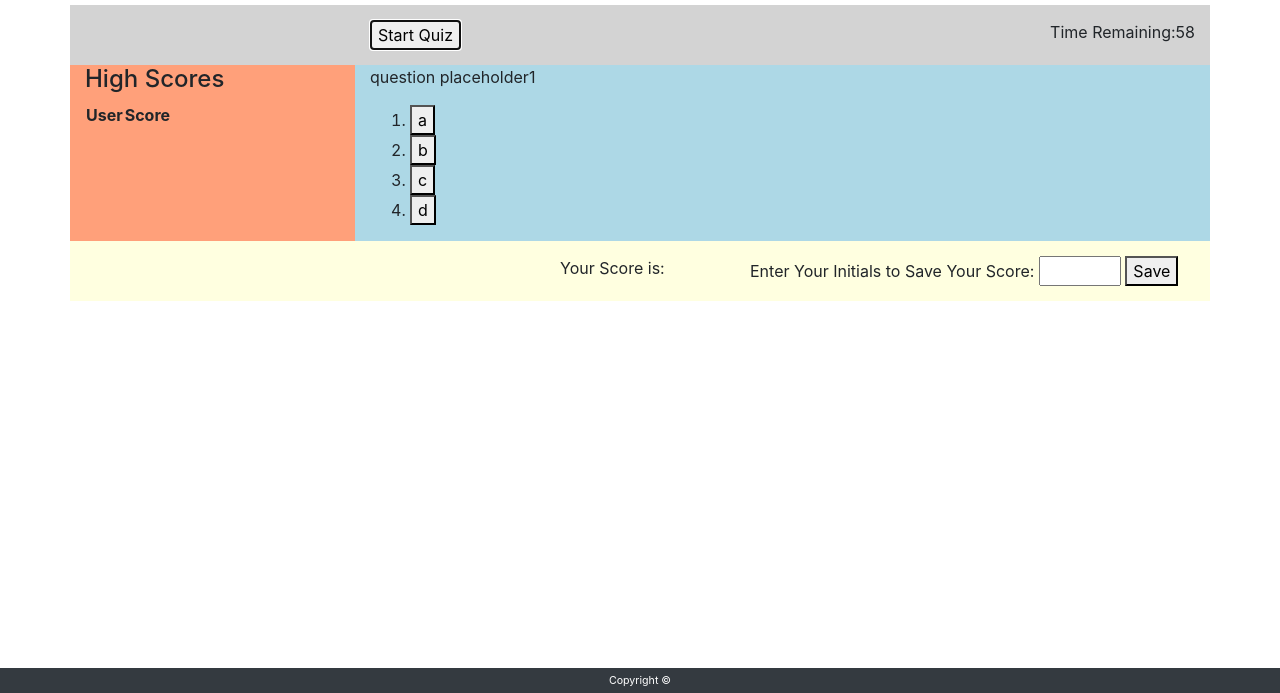
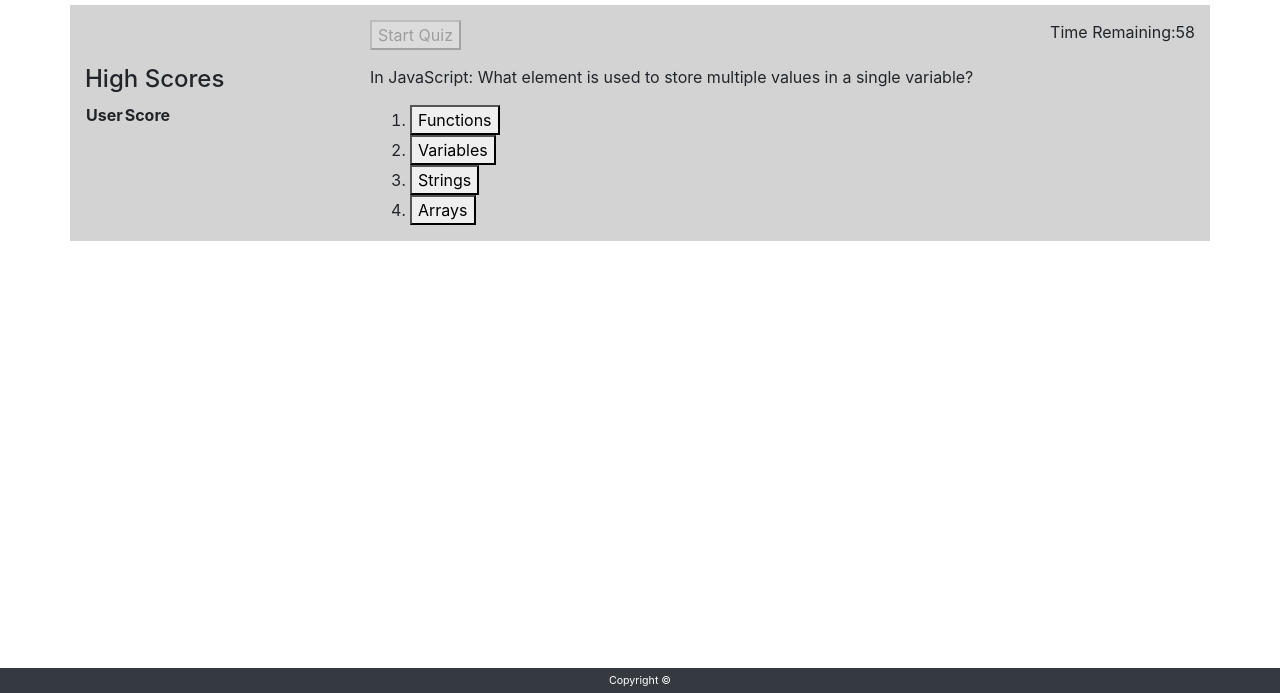
Before and after one commit to mcortes-1113/quizAppV2, a plain HTML site: page index.html in a window 1280 px wide. Both pictures are taken after a click on the button "Start Quiz". Shown: the part 107-800 px from the top of the page. Drawn offline with nearby package versions, Linux system fonts and the light colour scheme.

Commit message:
Final code updates for functionality and styling

```diff
--- a/index.html
+++ b/index.html
@@ -81,7 +81,7 @@
                         </div>
                 </div>
 
-                    <div class="row" id="scoreDiv">
+                    <div class="row" id="scoreDiv" style="display: none;" >
                         <div class="col-md-2 offset-5">
                             <span>Your Score is:</span><span id="finalScore"></span>
                         </div>
--- a/script.js
+++ b/script.js
@@ -1,5 +1,5 @@
 // $(document).ready(function(){
-
+//
 // var questions = require('questionbank.js')
 
 //timer variables
@@ -25,24 +25,24 @@ var highScores = [];
 
 var qbank = [
     {
-    title: "question placeholder1",
-    choices: ["a", "b","c","d"],
-    answer: "a"},
+    title: "In JavaScript: What element is used to store multiple values in a single variable?",
+    choices: ["Functions", "Variables","Strings","Arrays"],
+    answer: "Arrays"},
 
     {
-    title: "question placeholder2",
-    choices: ["a", "b","c","d"],
-    answer: "b"},
+    title: "In Javascript: What is the element called that can continue to execute a block of code as long as the specified condition remains TRUE?",
+    choices: ["Loop", "Clone","Repeater","Debugger"],
+    answer: "Loop"},
 
     {
-    title: "question placeholder3",
-    choices: ["a", "b","c","d"],
-    answer: "c"},
+    title: "What is considered to be the most popular programming language in the world?",
+    choices: ["Swift", "JavaScript","HTML","Ruby"],
+    answer: "JavaScript"},
 
     {
-    title: "question placeholder4",
-    choices: ["a", "b","c","d"],
-    answer: "d"}
+    title: "In CSS: What is the value called that defines colors such as the following: #FFFF00?",
+    choices: ["RGB Value", "Decimal Value","Hex Value","Color Value"],
+    answer: "Hex Value"}
 ];
 
 //create function to start timer
@@ -72,9 +72,19 @@ function stopTimer() {
 
 $("#startBtn").on("click", function() {
     event.preventDefault()
+    $("#startBtn").attr("disabled", true);
     startTimer();
     firstQ();
 });
+
+function reset() {
+    $("#resultCont").text("");
+    $("#finalScore").text("");
+    $("#initials").val("")
+    $("#timer").text("");
+    secondsElapsed = 0;
+    secondsTotal = 0;
+}
 
 function saveScore() {
     highScores = localStorage.getItem("highScores");
@@ -86,7 +96,9 @@ function saveScore() {
                 }
     highScores.push(addScore);
     localStorage.setItem("highScores", JSON.stringify(highScores));
+    reset();
     renderScores();
+    $("#startBtn").attr("disabled", false);
 }
 
 
@@ -95,6 +107,7 @@ function saveScore() {
 
 
 function renderScores() {
+    $("#scoreDiv").hide();
     $("#highScoresTable tr").remove();
     $("#highScoresTable").append($("<tr><th> User </th><th> Score </th></tr>"));
     highScores = localStorage.getItem("highScores");
@@ -122,6 +135,7 @@ $("#saveBtn").on("click", function() {
         currentCh = currentQindex.choices;
         currentA = currentQindex.answer;
 
+        $("#resultCont").text("");
         $("#question").text(currentQ);
 
         for (i=0;i<currentCh.length;i++) {
@@ -192,7 +206,7 @@ $("#saveBtn").on("click", function() {
             else {
             secondsElapsed = secondsElapsed +5;
             rendertime();
-            $("#resultCont").text("wrong");
+            $("#resultCont").text("Incorrect Answer. Try again.");
             }
         };
 
@@ -203,7 +217,7 @@ $("#saveBtn").on("click", function() {
                 thirdQ();
             }
                 else {
-                $("#resultCont").text("wrong");
+                $("#resultCont").text("Incorrect Answer. Try again.");
                 secondsElapsed = secondsElapsed +5;
                 rendertime();
                 }
@@ -216,7 +230,7 @@ $("#saveBtn").on("click", function() {
                     lastQ();
                 }
                     else {
-                    $("#resultCont").text("wrong");
+                    $("#resultCont").text("Incorrect Answer. Try again.");
                     secondsElapsed = secondsElapsed +5;
                     rendertime();
                     }
@@ -227,9 +241,10 @@ $("#saveBtn").on("click", function() {
                     userAnswer = event.target.textContent;
                     if (userAnswer === currentA) {
                         endTest();
+                        $("#scoreDiv").show();
                     }
                         else {
-                        $("#resultCont").text("wrong");
+                        $("#resultCont").text("Incorrect Answer. Try again.");
                         secondsElapsed = secondsElapsed +5;
                         rendertime();
                         }
@@ -241,31 +256,8 @@ $("#saveBtn").on("click", function() {
     function endTest() {
         $("#question").text("");
         $("#choices").text("")   ;
-        $("#resultCont").text("End of Test");
+        $("#resultCont").text("This is the End of the Quiz");
         newScore = secondsRemain;
         $("#finalScore").text(newScore);
         stopTimer();
     }
-
-    //on click event to add activities to itinerary object
-// $("#actbtn").on("click", function(event) {
-//     event.preventDefault();
-//     getUserActivities(event);
-    // actArr = localStorage.getItem("activities");
-    // actArr = actArr ? JSON.parse(actArr) : [];
-
-
-
-    // $("#newbtn").on("click", function(event) {
-    //     event.preventDefault();
-    //     getTripID(event);
-    //     getDatesArray(event);
-    //     tripsArr = localStorage.getItem("trips");
-    //     tripsArr = tripsArr ? JSON.parse(tripsArr) : [];
-    //     var trip = {
-    //                 tripID : tID,
-    //                 tripDates : tDates
-    //                 }
-    //     tripsArr.push(trip);
-    //     localStorage.setItem("trips", JSON.stringify(tripsArr));
-    // })
--- a/style.css
+++ b/style.css
@@ -20,7 +20,7 @@
 }
 
 #scoreDiv {
-    background-color: lightyellow;
+    background-color: lightcoral;
     padding: 15px 0px;
 }
 
@@ -36,11 +36,11 @@
 #quizDiv {
     /* height: auto; */
     /* border: 5pt solid orange; */
-    background-color: lightblue;
+    background-color: lightgray;
 }
 
 #highScoresDiv {
-    background-color: lightsalmon;
+    background-color: lightgray;
     /* float: left; */
     /* width: 20%; */
 }
```
Also changed, not shown: dist/index.js (added, +1 -0 lines), package-lock.json (added).
